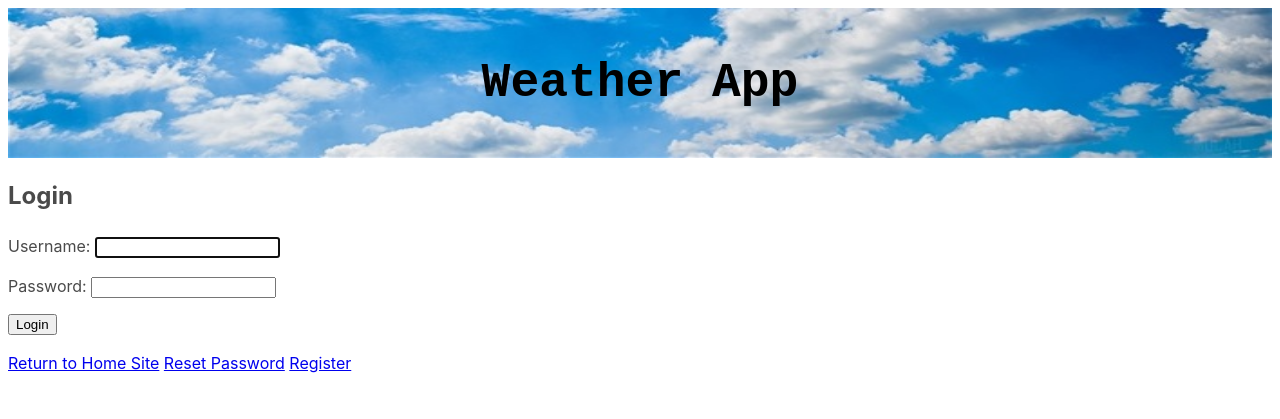
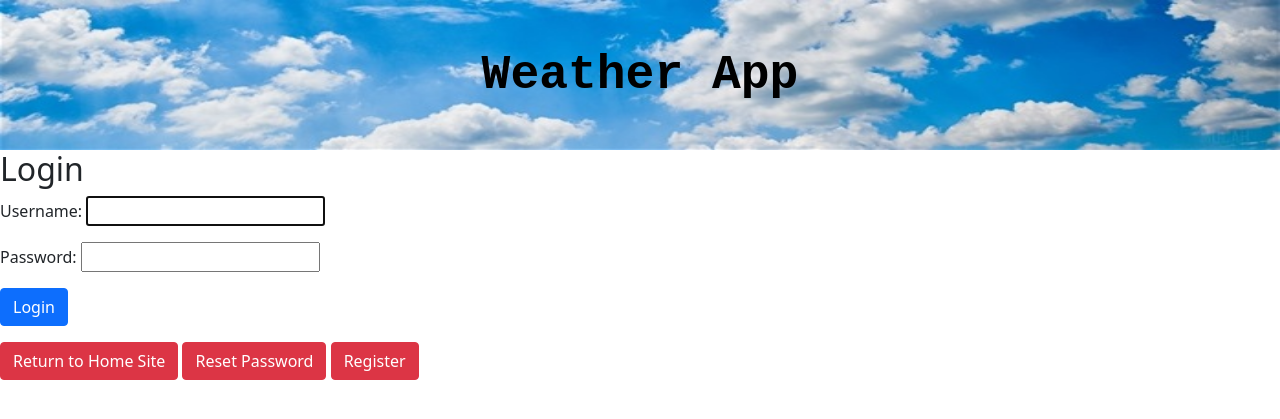
Before and after one commit to zdpytpol45-project3/Weather_portal, a Django app: page /accounts/login/ in a window 1280 px wide. Shown: the top 419 px of the page. Run offline with Django 4.2, Linux system fonts and the light colour scheme.

Commit message:
Combining Robert's code with mine *add login, logout *add change, reset password on mail (in terminal Django we see this email send to reset password - reset link) *add registration new users
*on validation password
*add bootstrap buttons

```diff
--- a/WeatherPortal/weatherapp/templates/registration/login.html
+++ b/WeatherPortal/weatherapp/templates/registration/login.html
@@ -6,9 +6,9 @@
 <form method="post">
     {% csrf_token %}
     {{ form.as_p }}
-    <input type="submit" value="Login">
+    <input type="submit" value="Login" class="btn btn-primary">
 </form>
-<a href="{% url 'weather_in_user_city' %}">Return to Home Site</a>
-<a href="{% url 'password_reset' %}">Reset Password</a>
-<a href="{% url 'register' %}">Register</a>
+<a class="btn btn-danger" href="{% url 'weather_in_user_city' %}" role="button">Return to Home Site</a>
+<a class="btn btn-danger" href="{% url 'password_reset' %}" role="button">Reset Password</a>
+<a class="btn btn-danger" href="{% url 'register' %}" role="button">Register</a>
 {% endblock %}
--- a/WeatherPortal/weatherapp/templates/registration/password_change_done.html
+++ b/WeatherPortal/weatherapp/templates/registration/password_change_done.html
@@ -3,5 +3,5 @@
 {% block content %}
 <h2>Password Changed</h2>
 
-<a href="{% url 'weather_in_user_city' %}">Return to Home Site</a>
+<a class="btn btn-danger" href="{% url 'weather_in_user_city' %}" role="button">Return to Home Site</a>
 {% endblock %}
--- a/WeatherPortal/weatherapp/templates/registration/password_change_form.html
+++ b/WeatherPortal/weatherapp/templates/registration/password_change_form.html
@@ -6,8 +6,8 @@
 <form method="post">
     {% csrf_token %}
     {{ form.as_p }}
-    <input type="submit" value="Change">
+    <input type="submit" value="Change" class="btn btn-primary">
 </form>
 
-<a href="{% url 'weather_in_user_city' %}">Return to Home Site</a>
+<a class="btn btn-danger" href="{% url 'weather_in_user_city' %}" role="button">Return to Home Site</a>
 {% endblock %}
--- a/WeatherPortal/weatherapp/templates/registration/password_reset_complete.html
+++ b/WeatherPortal/weatherapp/templates/registration/password_reset_complete.html
@@ -4,6 +4,6 @@
 
 <h2>Password reset complete</h2>
 
-<a href="{% url 'login' %}">Return to Login</a>
+<a class="btn btn-danger" href="{% url 'login' %}" role="button">Return to Login</a>
 
 {% endblock %}
--- a/WeatherPortal/weatherapp/templates/registration/password_reset_confirm.html
+++ b/WeatherPortal/weatherapp/templates/registration/password_reset_confirm.html
@@ -5,7 +5,7 @@
 <form method="post">
     {% csrf_token %}
     {{ form.as_p }}
-    <input type="submit" value="Confirm">
+    <input type="submit" value="Confirm" class="btn btn-primary">
 </form>
 
 
--- a/WeatherPortal/weatherapp/templates/registration/password_reset_done.html
+++ b/WeatherPortal/weatherapp/templates/registration/password_reset_done.html
@@ -4,5 +4,5 @@
 <h2>Password reset done</h2>
 
 
-<a href="{% url 'login' %}">Return to Login</a>
+<a class="btn btn-danger" href="{% url 'login' %}" role="button">Return to Login</a>
 {% endblock %}
--- a/WeatherPortal/weatherapp/templates/registration/password_reset_form.html
+++ b/WeatherPortal/weatherapp/templates/registration/password_reset_form.html
@@ -6,8 +6,8 @@
 <form method="post">
     {% csrf_token %}
     {{ form.as_p }}
-    <input type="submit" value="Reset">
+    <input type="submit" value="Reset" class="btn btn-primary">
 </form>
 
-<a href="{% url 'weather_in_user_city' %}">Return to Home Site</a>
+<a class="btn btn-danger" href="{% url 'weather_in_user_city' %}" role="button">Return to Home Site</a>
 {% endblock %}
--- a/WeatherPortal/weatherapp/templates/users/register.html
+++ b/WeatherPortal/weatherapp/templates/users/register.html
@@ -5,8 +5,8 @@
 <form method="post">
     {% csrf_token %}
     {{ form.as_p }}
-    <input type="submit" value="Register">
+    <input type="submit" value="Register" class="btn btn-primary">
 </form>
-<a href="{% url 'login' %}">Return to Login</a>
+<a class="btn btn-danger" href="{% url 'login' %}" role="button">Return to Login</a>
 
 {% endblock %}
--- a/WeatherPortal/weatherapp/templates/weatherapp/base_weather.html
+++ b/WeatherPortal/weatherapp/templates/weatherapp/base_weather.html
@@ -10,6 +10,8 @@
         aktualne warunki pogodowe w wybranych przez siebie miastach"/>
         <meta name="ZDPYTpol45 grupa 3" />
         <link href="{% static 'css/style.css' %}" rel="stylesheet" type="text/css">
+        <link href="https://cdn.jsdelivr.net/npm/bootstrap@5.1.3/dist/css/bootstrap.min.css" rel="stylesheet" integrity="sha384-1BmE4kWBq78iYhFldvKuhfTAU6auU8tT94WrHftjDbrCEXSU1oBoqyl2QvZ6jIW3" crossorigin="anonymous">
+        <script src="https://cdn.jsdelivr.net/npm/bootstrap@5.1.3/dist/js/bootstrap.bundle.min.js" integrity="sha384-ka7Sk0Gln4gmtz2MlQnikT1wXgYsOg+OMhuP+IlRH9sENBO0LRn5q+8nbTov4+1p" crossorigin="anonymous"></script>
     </head>
 
 
```
Also changed, not shown: WeatherPortal/WeatherPortal/settings.py (+16 -15 lines), WeatherPortal/requirements.txt (+28 -2 lines), WeatherPortal/weatherapp/templates/weatherapp/yourweather.html (+5 -5 lines).
